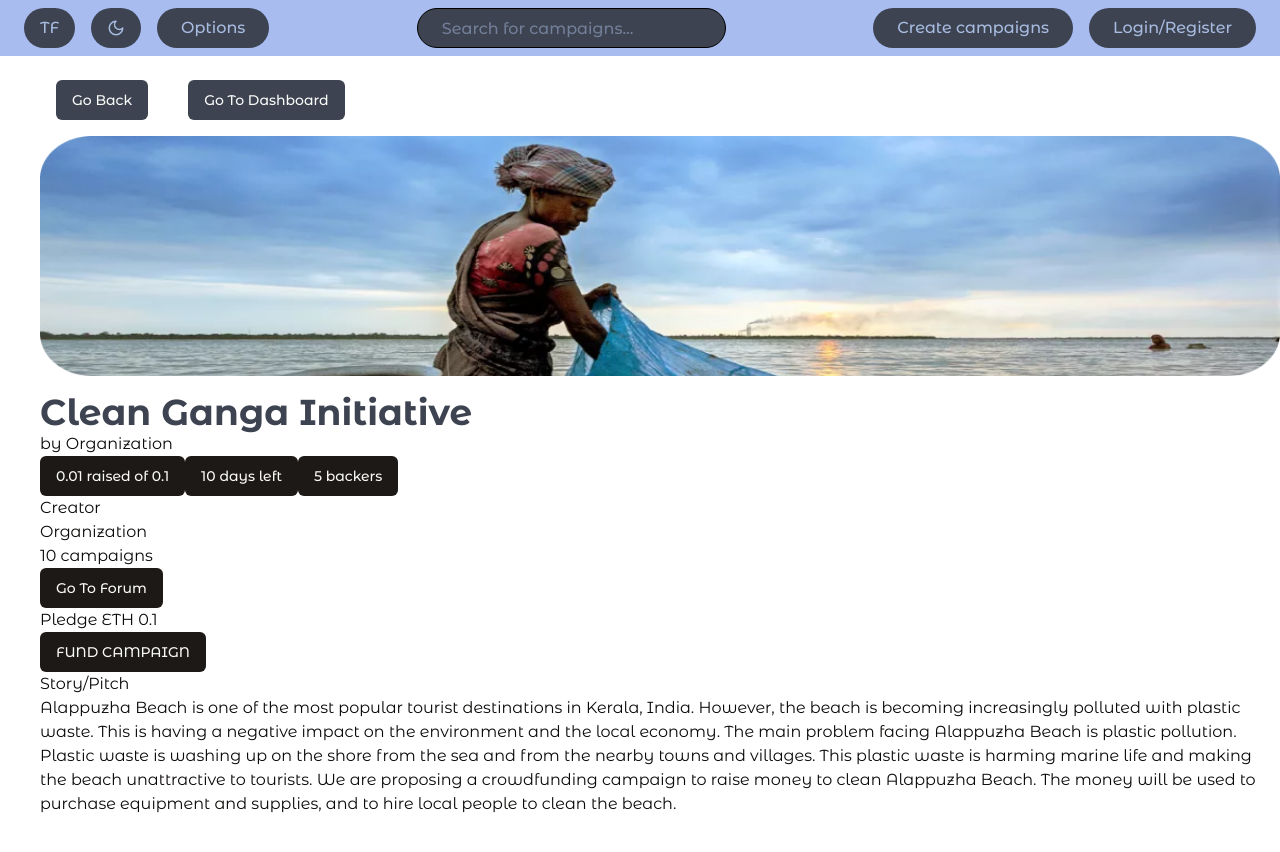
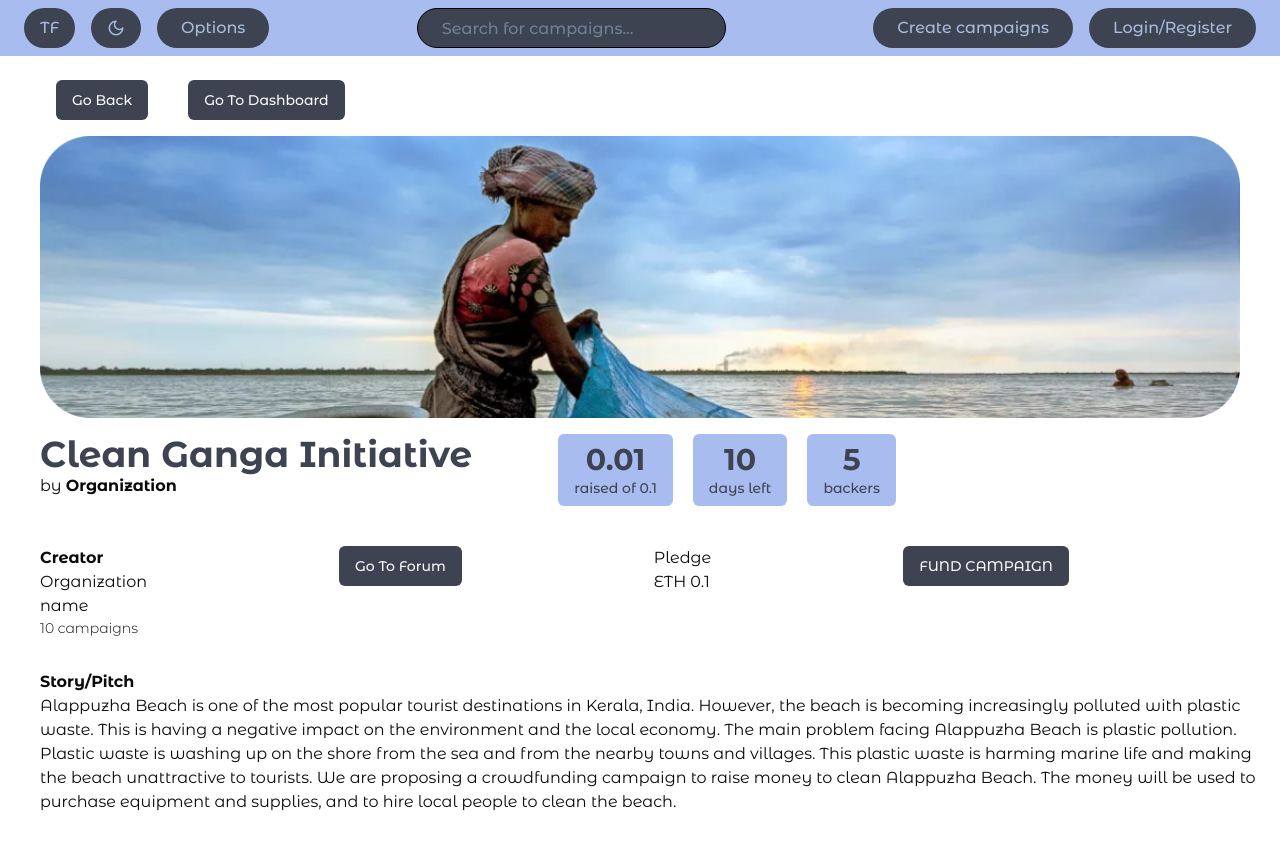
Before and after one commit to Alvinvarghese/trustfunds, a Next.js app: page /user/campaigns/1 in a window 1280 px wide. Shown: the top 852 px of the page. Built offline with nearby package versions, Linux system fonts and the light colour scheme.

Commit message:
camp details

```diff
--- a/package.json
+++ b/package.json
@@ -10,6 +10,7 @@
     "format": "prettier --write ."
   },
   "dependencies": {
+    "@radix-ui/react-dropdown-menu": "^2.0.6",
     "@radix-ui/react-slot": "^1.0.2",
     "class-variance-authority": "^0.7.0",
     "clsx": "^2.1.0",
--- a/src/app/page.js
+++ b/src/app/page.js
@@ -1,5 +1,5 @@
-import Home from "@/components/Home/Home";
-import Navbar from "@/components/navbar/navbar";
+import Home from "@/components/Home";
+import Navbar from "@/components/navbar";
 
 import { Home } from "lucide-react";
 
--- a/src/app/user/campaigns/[slug]/page.js
+++ b/src/app/user/campaigns/[slug]/page.js
@@ -17,39 +17,50 @@ const Page = () => {
         <img
           src="/campaign_image.png"
           alt="campaign image"
-          className="h-[240px] w-[1250px]"
+          height={200}
+          width={1200}
+          layout="responsive"
         />
       </div>
-      <div className="pt-4">
+      <div className="flex flex-row justify-between pr-96 pt-4 ">
         <div>
           <h1 className="text-4xl font-bold text-darkgray">
             Clean Ganga Initiative
           </h1>
-          <p>by Organization</p>
+          <div className="flex flex-row gap-1">
+            <p>by </p>
+            <p className="font-bold">Organization</p>
+          </div>
         </div>
-        <div>
-          <Button>0.01 raised of 0.1</Button>
-          <Button>10 days left</Button>
-          <Button>5 backers</Button>
+        <div className="flex flex-row gap-5">
+          <Button className="size-100 flex flex-col bg-lightblue text-darkgray">
+            <p className="text-3xl font-bold">0.01</p> <p>raised of 0.1</p>
+          </Button>
+          <Button className="size-100 flex flex-col bg-lightblue text-darkgray">
+            <p className="text-3xl font-bold">10</p> <p>days left</p>
+          </Button>
+          <Button className="size-100 flex flex-col bg-lightblue text-darkgray">
+            <p className="text-3xl font-bold">5</p> <p>backers</p>
+          </Button>
         </div>
       </div>
-      <div>
-        <div>
-          <p>Creator</p>
+      <div className="flex flex-row gap-48 pr-96 pt-10">
+        <div className="flex flex-col">
+          <h3 className="font-bold">Creator</h3>
           <div>
             <img />
             <div>
-              <p>Organization</p>
-              <p>10 campaigns</p>
+              <p>Organization name</p>
+              <p className="text-sm font-light">10 campaigns</p>
             </div>
           </div>
         </div>
-        <Button>Go To Forum</Button>
-        <p>Pledge ETH 0.1</p>
-        <Button>FUND CAMPAIGN</Button>
+        <Button className="bg-darkgray">Go To Forum</Button>
+        <p className="border-spacing-12 border-black">Pledge ETH 0.1</p>
+        <Button className="bg-darkgray">FUND CAMPAIGN</Button>
       </div>
       <div>
-        <h3>Story/Pitch</h3>
+        <h2 className="pt-8 font-bold">Story/Pitch</h2>
         <p>
           Alappuzha Beach is one of the most popular tourist destinations in
           Kerala, India. However, the beach is becoming increasingly polluted
--- a/src/app/user/campaigns/create/page.js
+++ b/src/app/user/campaigns/create/page.js
@@ -26,7 +26,7 @@ const Page = () => {
       <div className="w-full pb-4 lg:mb-6">
         <label>Story*</label>
         <Input
-          className="h-32 rounded-2xl align-top"
+          className="text-top h-32 rounded-2xl"
           type="text"
           placeholder="Write your story"
         />
@@ -41,15 +41,31 @@ const Page = () => {
           <Input className="rounded-2xl" type="date" />
         </div>
       </div>
-      <div className="mb-6 w-full">
-        <label>Campaign image*</label>
-        <Input
-          className="rounded-2xl"
-          type="text"
-          placeholder="Place image url of your campaign"
-        />
+      <div className="flex w-full flex-row lg:mb-6">
+        <div className="mr-10 w-1/2">
+          <label>Campaign image*</label>
+          <Input
+            className="rounded-2xl"
+            type="file"
+            accept="image/*"
+            placeholder="Place image url of your campaign"
+          />
+          <p className="pl-2 text-sm text-gray-400">
+            Choose an image for your campaign
+          </p>
+        </div>
+        <div className=" w-1/2">
+          <label>Campaign cause*</label>
+          <div>
+            <Input
+              className="rounded-2xl"
+              type="text"
+              placeholder="Select a cause"
+            />
+          </div>
+        </div>
       </div>
-      <Button className="mt-3 flex flex-row gap-2 rounded-xl bg-darkgray px-10 py-6 text-lg">
+      <Button className="mt-2 flex flex-row gap-2 rounded-xl bg-darkgray px-10 py-6 text-lg">
         <PlusCircle size={20} /> <span>Create Campaign</span>
       </Button>
     </div>
--- /dev/null
+++ b/src/components/ui/dropdown-menu.jsx
@@ -0,0 +1,157 @@
+"use client"
+
+import * as React from "react"
+import * as DropdownMenuPrimitive from "@radix-ui/react-dropdown-menu"
+import { Check, ChevronRight, Circle } from "lucide-react"
+
+import { cn } from "@/lib/utils"
+
+const DropdownMenu = DropdownMenuPrimitive.Root
+
+const DropdownMenuTrigger = DropdownMenuPrimitive.Trigger
+
+const DropdownMenuGroup = DropdownMenuPrimitive.Group
+
+const DropdownMenuPortal = DropdownMenuPrimitive.Portal
+
+const DropdownMenuSub = DropdownMenuPrimitive.Sub
+
+const DropdownMenuRadioGroup = DropdownMenuPrimitive.RadioGroup
+
+const DropdownMenuSubTrigger = React.forwardRef(({ className, inset, children, ...props }, ref) => (
+  <DropdownMenuPrimitive.SubTrigger
+    ref={ref}
+    className={cn(
+      "flex cursor-default select-none items-center rounded-sm px-2 py-1.5 text-sm outline-none focus:bg-accent data-[state=open]:bg-accent",
+      inset && "pl-8",
+      className
+    )}
+    {...props}>
+    {children}
+    <ChevronRight className="ml-auto h-4 w-4" />
+  </DropdownMenuPrimitive.SubTrigger>
+))
+DropdownMenuSubTrigger.displayName =
+  DropdownMenuPrimitive.SubTrigger.displayName
+
+const DropdownMenuSubContent = React.forwardRef(({ className, ...props }, ref) => (
+  <DropdownMenuPrimitive.SubContent
+    ref={ref}
+    className={cn(
+      "z-50 min-w-[8rem] overflow-hidden rounded-md border bg-popover p-1 text-popover-foreground shadow-lg data-[state=open]:animate-in data-[state=closed]:animate-out data-[state=closed]:fade-out-0 data-[state=open]:fade-in-0 data-[state=closed]:zoom-out-95 data-[state=open]:zoom-in-95 data-[side=bottom]:slide-in-from-top-2 data-[side=left]:slide-in-from-right-2 data-[side=right]:slide-in-from-left-2 data-[side=top]:slide-in-from-bottom-2",
+      className
+    )}
+    {...props} />
+))
+DropdownMenuSubContent.displayName =
+  DropdownMenuPrimitive.SubContent.displayName
+
+const DropdownMenuContent = React.forwardRef(({ className, sideOffset = 4, ...props }, ref) => (
+  <DropdownMenuPrimitive.Portal>
+    <DropdownMenuPrimitive.Content
+      ref={ref}
+      sideOffset={sideOffset}
+      className={cn(
+        "z-50 min-w-[8rem] overflow-hidden rounded-md border bg-popover p-1 text-popover-foreground shadow-md data-[state=open]:animate-in data-[state=closed]:animate-out data-[state=closed]:fade-out-0 data-[state=open]:fade-in-0 data-[state=closed]:zoom-out-95 data-[state=open]:zoom-in-95 data-[side=bottom]:slide-in-from-top-2 data-[side=left]:slide-in-from-right-2 data-[side=right]:slide-in-from-left-2 data-[side=top]:slide-in-from-bottom-2",
+        className
+      )}
+      {...props} />
+  </DropdownMenuPrimitive.Portal>
+))
+DropdownMenuContent.displayName = DropdownMenuPrimitive.Content.displayName
+
+const DropdownMenuItem = React.forwardRef(({ className, inset, ...props }, ref) => (
+  <DropdownMenuPrimitive.Item
+    ref={ref}
+    className={cn(
+      "relative flex cursor-default select-none items-center rounded-sm px-2 py-1.5 text-sm outline-none transition-colors focus:bg-accent focus:text-accent-foreground data-[disabled]:pointer-events-none data-[disabled]:opacity-50",
+      inset && "pl-8",
+      className
+    )}
+    {...props} />
+))
+DropdownMenuItem.displayName = DropdownMenuPrimitive.Item.displayName
+
+const DropdownMenuCheckboxItem = React.forwardRef(({ className, children, checked, ...props }, ref) => (
+  <DropdownMenuPrimitive.CheckboxItem
+    ref={ref}
+    className={cn(
+      "relative flex cursor-default select-none items-center rounded-sm py-1.5 pl-8 pr-2 text-sm outline-none transition-colors focus:bg-accent focus:text-accent-foreground data-[disabled]:pointer-events-none data-[disabled]:opacity-50",
+      className
+    )}
+    checked={checked}
+    {...props}>
+    <span className="absolute left-2 flex h-3.5 w-3.5 items-center justify-center">
+      <DropdownMenuPrimitive.ItemIndicator>
+        <Check className="h-4 w-4" />
+      </DropdownMenuPrimitive.ItemIndicator>
+    </span>
+    {children}
+  </DropdownMenuPrimitive.CheckboxItem>
+))
+DropdownMenuCheckboxItem.displayName =
+  DropdownMenuPrimitive.CheckboxItem.displayName
+
+const DropdownMenuRadioItem = React.forwardRef(({ className, children, ...props }, ref) => (
+  <DropdownMenuPrimitive.RadioItem
+    ref={ref}
+    className={cn(
+      "relative flex cursor-default select-none items-center rounded-sm py-1.5 pl-8 pr-2 text-sm outline-none transition-colors focus:bg-accent focus:text-accent-foreground data-[disabled]:pointer-events-none data-[disabled]:opacity-50",
+      className
+    )}
+    {...props}>
+    <span className="absolute left-2 flex h-3.5 w-3.5 items-center justify-center">
+      <DropdownMenuPrimitive.ItemIndicator>
+        <Circle className="h-2 w-2 fill-current" />
+      </DropdownMenuPrimitive.ItemIndicator>
+    </span>
+    {children}
+  </DropdownMenuPrimitive.RadioItem>
+))
+DropdownMenuRadioItem.displayName = DropdownMenuPrimitive.RadioItem.displayName
+
+const DropdownMenuLabel = React.forwardRef(({ className, inset, ...props }, ref) => (
+  <DropdownMenuPrimitive.Label
+    ref={ref}
+    className={cn("px-2 py-1.5 text-sm font-semibold", inset && "pl-8", className)}
+    {...props} />
+))
+DropdownMenuLabel.displayName = DropdownMenuPrimitive.Label.displayName
+
+const DropdownMenuSeparator = React.forwardRef(({ className, ...props }, ref) => (
+  <DropdownMenuPrimitive.Separator
+    ref={ref}
+    className={cn("-mx-1 my-1 h-px bg-muted", className)}
+    {...props} />
+))
+DropdownMenuSeparator.displayName = DropdownMenuPrimitive.Separator.displayName
+
+const DropdownMenuShortcut = ({
+  className,
+  ...props
+}) => {
+  return (
+    (<span
+      className={cn("ml-auto text-xs tracking-widest opacity-60", className)}
+      {...props} />)
+  );
+}
+DropdownMenuShortcut.displayName = "DropdownMenuShortcut"
+
+export {
+  DropdownMenu,
+  DropdownMenuTrigger,
+  DropdownMenuContent,
+  DropdownMenuItem,
+  DropdownMenuCheckboxItem,
+  DropdownMenuRadioItem,
+  DropdownMenuLabel,
+  DropdownMenuSeparator,
+  DropdownMenuShortcut,
+  DropdownMenuGroup,
+  DropdownMenuPortal,
+  DropdownMenuSub,
+  DropdownMenuSubContent,
+  DropdownMenuSubTrigger,
+  DropdownMenuRadioGroup,
+}
```
Also changed, not shown: 1 other file (tests, documents, lock files or other folders).
